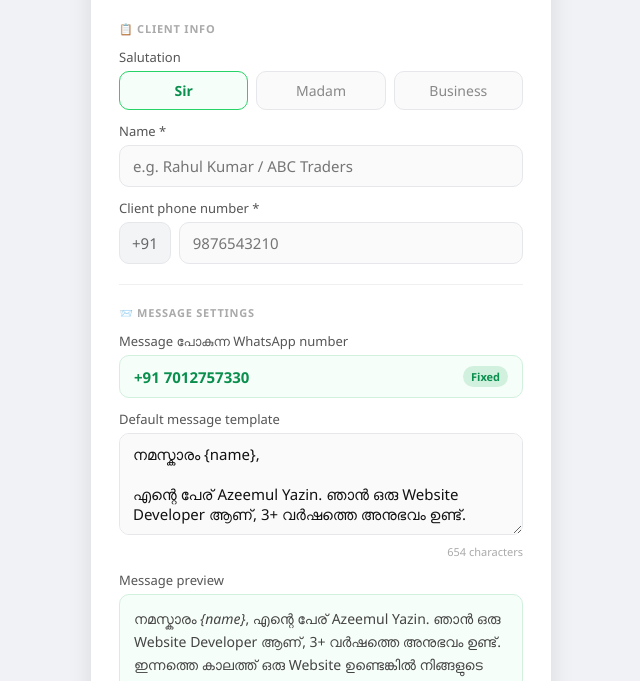
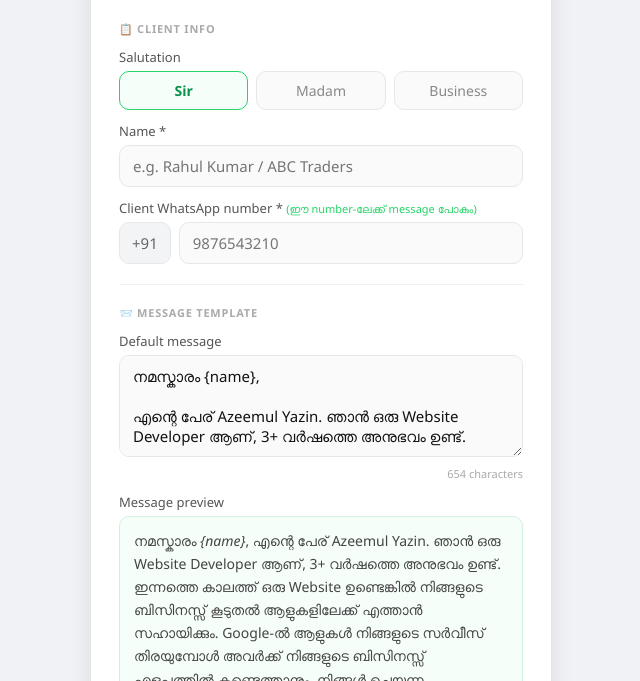
Before and after one commit to azeemulyazin/whatsapp-message, a plain HTML site: page index.html in a window 1280 px wide. Shown: the part 119-800 px from the top of the page, without its empty margins (319-959 px from the left). Drawn offline with Linux system fonts and the light colour scheme.

Commit message:
updated changes

```diff
--- a/index.html
+++ b/index.html
@@ -106,11 +106,9 @@
 
     .phone-row input { flex: 1; }
 
-    /* Salutation buttons */
     .sal-row {
       display: flex;
       gap: 8px;
-      margin-top: 0;
     }
 
     .sal-btn {
@@ -140,30 +138,6 @@
       border: none;
       border-top: 1px solid #f0f0f0;
       margin: 1.25rem 0 0;
-    }
-
-    .fixed-number-box {
-      display: flex;
-      align-items: center;
-      gap: 10px;
-      background: #f6fef9;
-      border: 1.5px solid #d1f0de;
-      border-radius: 10px;
-      padding: 10px 14px;
-      font-size: 15px;
-      color: #0a8f4e;
-      font-weight: 600;
-      margin-top: 4px;
-    }
-
-    .fixed-badge {
-      margin-left: auto;
-      font-size: 11px;
-      font-weight: 600;
-      background: #d1f0de;
-      color: #0a8f4e;
-      padding: 3px 8px;
-      border-radius: 20px;
     }
 
     .preview-box {
@@ -245,22 +219,16 @@
   <label>Name *</label>
   <input type="text" id="custName" placeholder="e.g. Rahul Kumar / ABC Traders" oninput="updatePreview()" />
 
-  <label>Client phone number *</label>
+  <label>Client WhatsApp number * <span style="font-size:11px;color:#25D366;">(ഈ number-ലേക്ക് message പോകും)</span></label>
   <div class="phone-row">
     <span class="phone-prefix">+91</span>
     <input type="tel" id="custPhone" placeholder="9876543210" maxlength="10" />
   </div>
 
   <hr class="divider" />
-  <p class="section-label">📨 Message Settings</p>
+  <p class="section-label">📨 Message Template</p>
 
-  <label>Message പോകുന്ന WhatsApp number</label>
-  <div class="fixed-number-box">
-    +91 7012757330
-    <span class="fixed-badge">Fixed</span>
-  </div>
-
-  <label>Default message template</label>
+  <label>Default message</label>
   <textarea id="msgTemplate" rows="4" oninput="updatePreview(); updateCount()">നമസ്കാരം {name},
 
 എന്റെ പേര് Azeemul Yazin. ഞാൻ ഒരു Website Developer ആണ്, 3+ വർഷത്തെ അനുഭവം ഉണ്ട്.
@@ -303,7 +271,7 @@
     if (!name) return null;
     if (selectedSal === 'Sir') return name + ' Sir';
     if (selectedSal === 'Madam') return name + ' Madam';
-    return name; // Business — name only
+    return name;
   }
 
   function updatePreview() {
@@ -335,7 +303,7 @@
       return;
     }
     if (!custPhone || custPhone.length < 10) {
-      alert('⚠️ ദയവായി client phone number നൽകൂ (10 digits)');
+      alert('⚠️ ദയവായി client WhatsApp number നൽകൂ (10 digits)');
       document.getElementById('custPhone').focus();
       return;
     }
@@ -346,7 +314,7 @@
 
     var formatted = getFormattedName();
     var finalMsg = template.replace(/\{name\}/g, formatted);
-    var url = 'https://wa.me/917012757330?text=' + encodeURIComponent(finalMsg);
+    var url = 'https://wa.me/91' + custPhone + '?text=' + encodeURIComponent(finalMsg);
     window.open(url, '_blank');
   }
 
```
